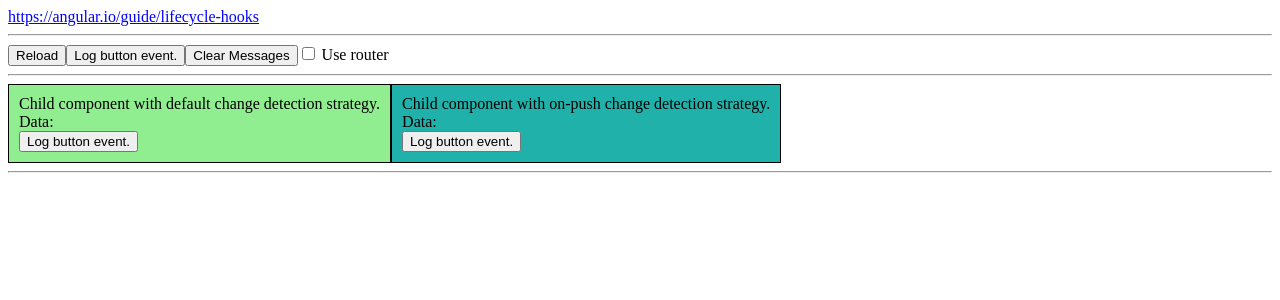
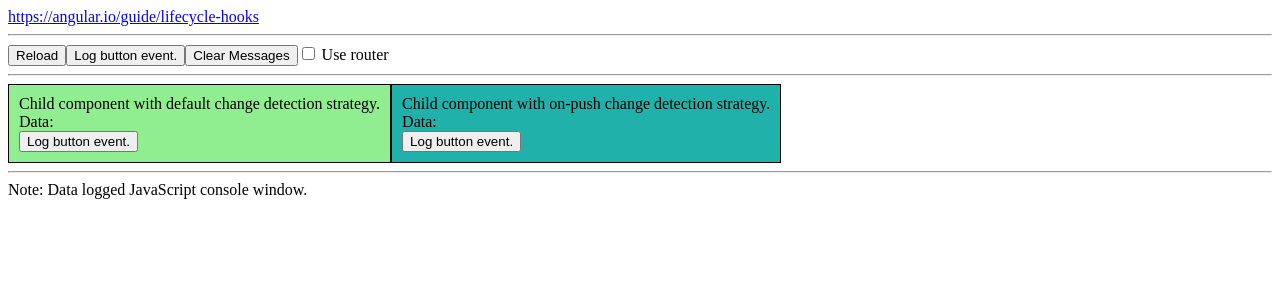
Before and after one commit to Hogbyte/angular-life-cycle-hooks, an Angular app: page /default/A in a window 1280 px wide. Shown: the top 300 px of the page. Built offline with nearby package versions, Linux system fonts and the light colour scheme.

Commit message:
Added message to indicate where data is logged.

```diff
--- a/src/app/app.component.html
+++ b/src/app/app.component.html
@@ -34,7 +34,9 @@
 
 <hr />
 
-<ol>
+Note: Data logged JavaScript console window.
+
+<!--<ol>
   <li *ngFor="let message of messages"
       [ngClass]="message.sourceKey">{{ message.sourceKey }}: {{ message.message }}</li>
-</ol>
+</ol>-->
```
Also changed, not shown: 7 other files (tests, documents, lock files or other folders).
